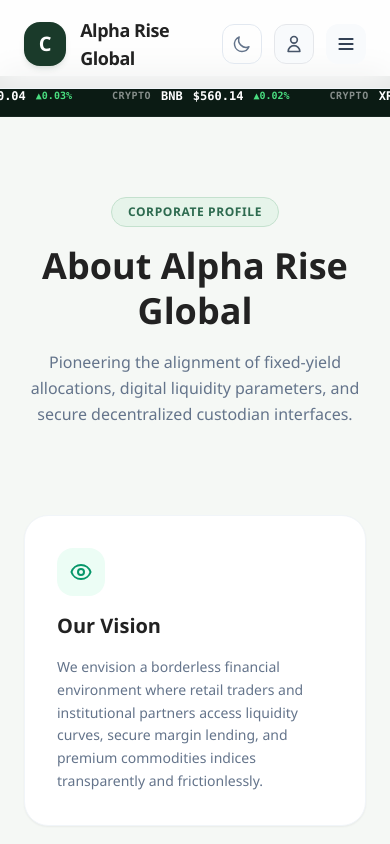
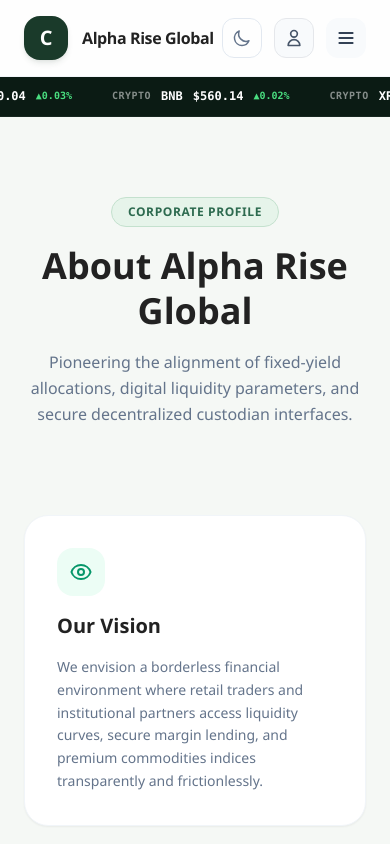
Before and after one commit to cyberspacetechhub/alpharisecapital, a React (Vite) app in the folder frontend/: page /about in a window 390 px wide. Shown: the top 844 px of the page. Built offline with nearby package versions, Linux system fonts and the light colour scheme; no server answers.

Commit message:
changes commit

```diff
--- a/frontend/src/components/layout/PublicHeader.tsx
+++ b/frontend/src/components/layout/PublicHeader.tsx
@@ -31,7 +31,7 @@
           <div className="w-11 h-11 rounded-2xl bg-[#1a3a2a] flex items-center justify-center text-white font-black text-xl shadow-md shadow-[#1a3a2a]/10">
             C
           </div>
-          <span className="font-black text-slate-850 text-lg md:text-2xl tracking-tight">Alpha Rise Global</span>
+          <span className="font-black text-slate-850 text-md md:text-2xl tracking-tight">Alpha Rise Global</span>
         </div>
 
         {/* Desktop Nav links */}
--- a/frontend/src/pages/public/HomePage.tsx
+++ b/frontend/src/pages/public/HomePage.tsx
@@ -315,7 +315,7 @@
           <p className="text-sm md:text-base text-slate-500 max-w-lg mx-auto">Get started in minutes with our transparent six-step pipeline.</p>
         </div>
 
-        <div className="grid grid-cols-1 sm:grid-cols-2 lg:grid-cols-6 gap-6">
+        <div className="grid grid-cols-2 lg:grid-cols-6 gap-4 md:gap-6">
           {HOW_IT_WORKS.map((step, idx) => (
             <div key={idx} className="bg-white border border-slate-100 rounded-3xl p-6 shadow-[0_15px_40px_rgba(45,106,79,0.02)] space-y-6 relative flex flex-col justify-between hover:translate-y-[-4px] transition-transform min-h-[220px]">
               <div className="w-12 h-12 rounded-2xl bg-emerald-50/80 border border-emerald-100/50 flex items-center justify-center shadow-sm shrink-0">
```
